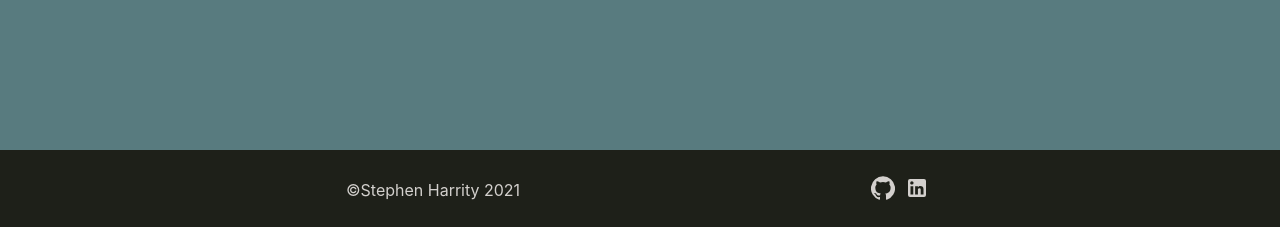
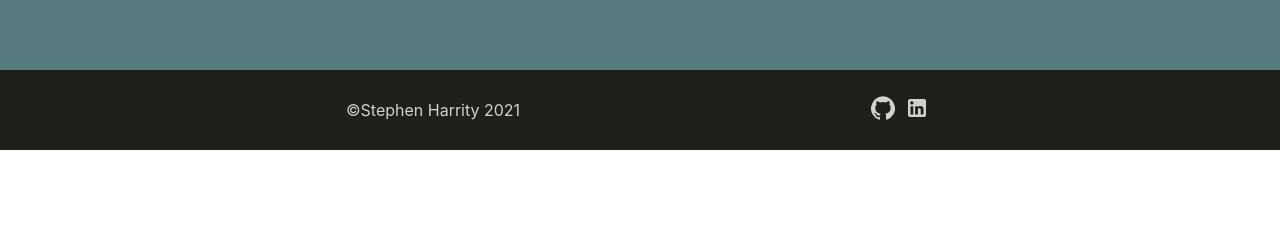
Before and after one commit to sjh401/portfolio, a React (Create React App) app: page /work in a window 1280 px wide. Shown: the part 650-877 px from the top of the page. After the commit the page ends 800 px from the top, so only its background shows below. Built offline with nearby package versions, Linux system fonts and the light colour scheme.

Commit message:
layout height

```diff
--- a/src/components/layout/Layout.css
+++ b/src/components/layout/Layout.css
@@ -33,6 +33,8 @@ header {
     align-items: center;
     height: 10vh;
     width: 100vw;
+    min-height: 50px;
+    /* min-width: 100vw; */
 }
 
 .header-links {
@@ -104,7 +106,7 @@ header {
 }
 
 main {
-    height: 100vh;
+    height: 90vh;
     width: 100%;
     background-color: #d3d0cd;
     color: #393e41;
@@ -117,6 +119,7 @@ footer {
     justify-content: space-evenly;
     align-items: center;
     height: 10vh;
+    min-height: 50px;
     width: 100%;
     background-color: #1e2019;
     color: #d3d0cd;
--- a/src/screens/home/Home.css
+++ b/src/screens/home/Home.css
@@ -6,8 +6,8 @@ p {
     display: flex;
     flex-flow: column;
     width: 100vw;
-    height: 90vh;
-    margin-top: 10vh;
+    /* height: 90vh; */
+    /* margin-top: 10vh; */
     overflow-y: auto;
 }
 
@@ -19,8 +19,8 @@ p {
     justify-items: center;
     align-content: center;
     flex-flow: column wrap;
-    height: 100vh;
-    width: 100vw;
+    /* height: 100vh; */
+    /* width: 100vw; */
     min-height: 500px;
     min-width: 1000px;
     background-color: #d3d0cd;
```
